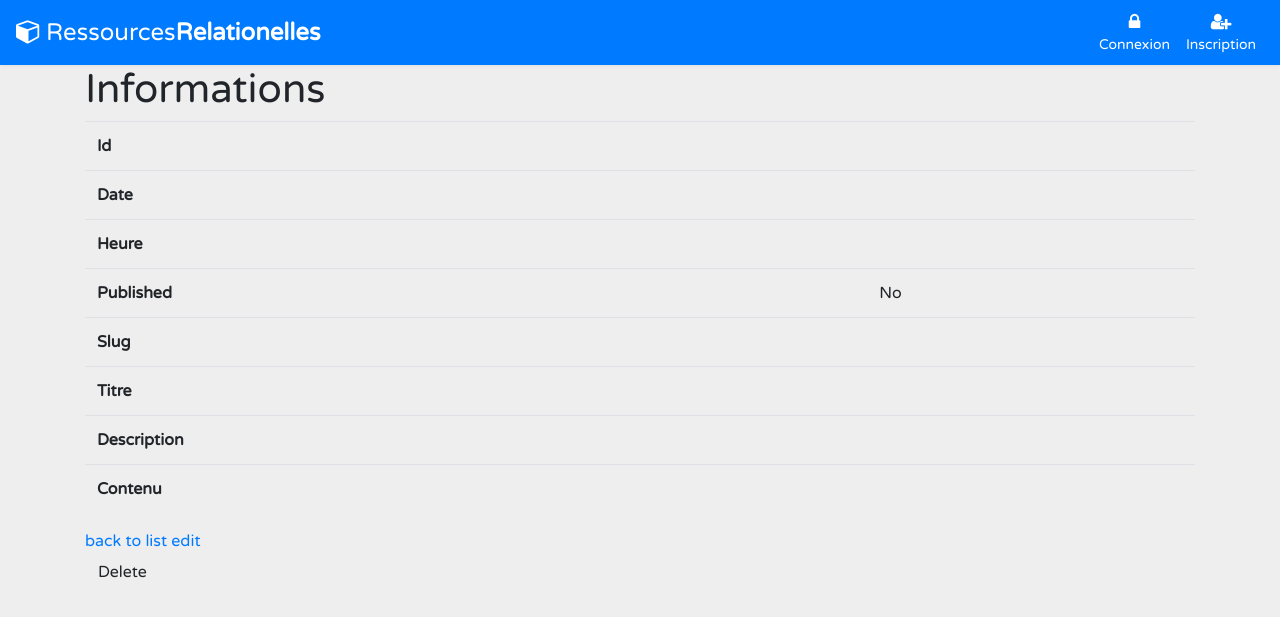
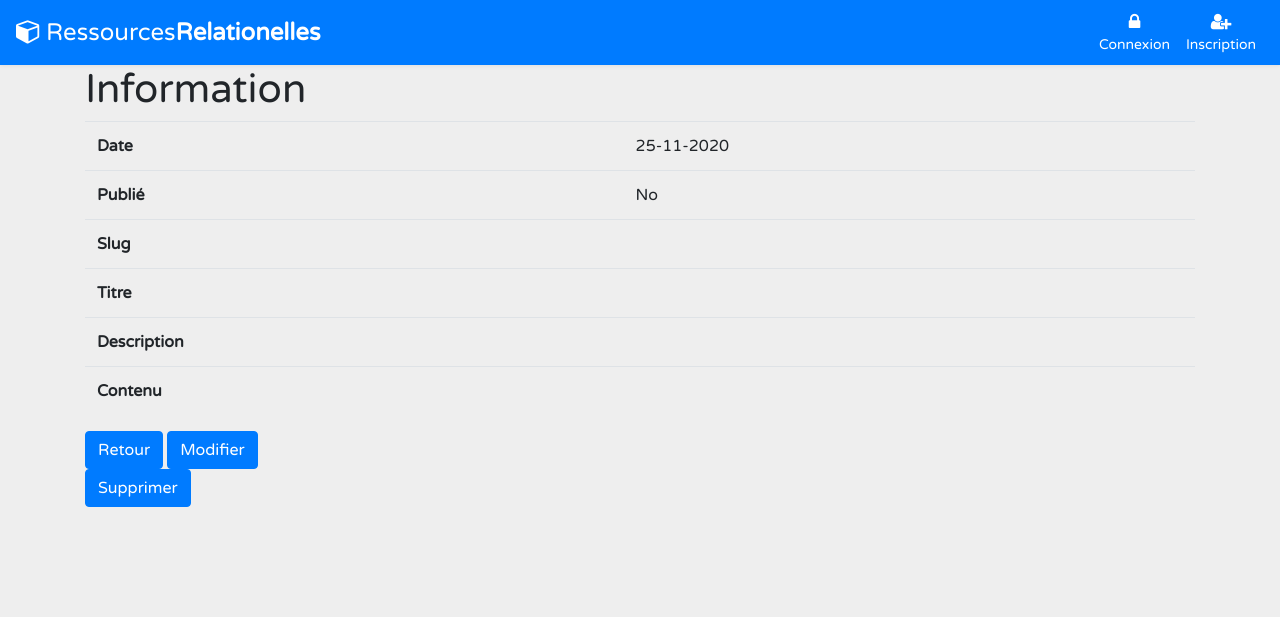
Before and after one commit to WillySterr/RessourcesRelationnelles, a Symfony app: template projet_fil_rouge/templates/informations/show.html.twig in a window 1280 px wide. Shown: the top 617 px of the page. Run offline with Twig, Linux system fonts and the light colour scheme; the template is opened without the code that fills it, so the values that code supplies are empty; some libraries are stand-ins or nearby versions.

Commit message:
Update informations

```diff
--- a/projet_fil_rouge/src/Controller/InformationsController.php
+++ b/projet_fil_rouge/src/Controller/InformationsController.php
@@ -63,7 +63,7 @@
     }
 
     /**
-     * @Route("/{id}/edit", name="informations_edit", methods={"GET","POST"})
+     * @Route("/{slug}", name="informations_edit", methods={"GET","POST"})
      */
     public function edit(Request $request, Informations $information): Response
     {
--- a/projet_fil_rouge/src/Form/InformationsType.php
+++ b/projet_fil_rouge/src/Form/InformationsType.php
@@ -14,8 +14,6 @@
     public function buildForm(FormBuilderInterface $builder, array $options)
     {
         $builder
-            ->add('date')
-            ->add('heure')
             ->add('published')
             ->add('titre')
             ->add('description')
@@ -23,7 +21,7 @@
             ->add('category', EntityType::class, [
                 'class' => Category::class,
                 "choice_label" => "name",
-                'multiple'=> true,
+                'multiple' => true,
                 'expanded' => true
             ]);
     }
--- a/projet_fil_rouge/templates/informations/_delete_form.html.twig
+++ b/projet_fil_rouge/templates/informations/_delete_form.html.twig
@@ -1,5 +1,5 @@
-<form method="post" action="{{ path('informations_delete', {'id': information.id}) }}" onsubmit="return confirm('Are you sure you want to delete this item?');">
+<form method="post" action="{{ path('informations_delete', {'id': information.id}) }}" onsubmit="return confirm('Etes vous sûr de vouloir supprimer?');">
     <input type="hidden" name="_method" value="DELETE">
     <input type="hidden" name="_token" value="{{ csrf_token('delete' ~ information.id) }}">
-    <button class="btn">Delete</button>
+    <button class="btn btn-primary">Supprimer</button>
 </form>
--- a/projet_fil_rouge/templates/informations/show.html.twig
+++ b/projet_fil_rouge/templates/informations/show.html.twig
@@ -1,26 +1,22 @@
 {% extends 'base.html.twig' %}
 
-{% block title %}Informations{% endblock %}
+{% block title %}Information{% endblock %}
 
 {% block body %}
-    <h1>Informations</h1>
+    <h1>Information</h1>
 
     <table class="table">
         <tbody>
             <tr>
-                <th>Id</th>
-                <td>{{ information.id }}</td>
+                <th>Date</th>
+                <td>{% if information.updatedAt != null %}
+                    {{ information.updatedAt|date('d-m-Y')  }}
+                {% else %}
+                    {{ information.createdAt|date('d-m-Y')  }}
+                {% endif %}</td>
             </tr>
             <tr>
-                <th>Date</th>
-                <td>{{ information.date ? information.date|date('Y-m-d') : '' }}</td>
-            </tr>
-            <tr>
-                <th>Heure</th>
-                <td>{{ information.heure ? information.heure|date('H:i:s') : '' }}</td>
-            </tr>
-            <tr>
-                <th>Published</th>
+                <th>Publié</th>
                 <td>{{ information.published ? 'Yes' : 'No' }}</td>
             </tr>
             <tr>
@@ -42,9 +38,9 @@
         </tbody>
     </table>
 
-    <a href="{{ path('informations_index') }}">back to list</a>
+    <a class="btn btn-primary" href="{{ path('informations_index') }}">Retour</a>
 
-    <a href="{{ path('informations_edit', {'id': information.id}) }}">edit</a>
+    <a class="btn btn-primary" href="{{ path('informations_edit', {'id': information.id}) }}">Modifier</a>
 
     {{ include('informations/_delete_form.html.twig') }}
 {% endblock %}
```
Also changed, not shown: projet_fil_rouge/src/Entity/Informations.php (+18 -5 lines), projet_fil_rouge/templates/informations/edit.html.twig (+4 -4 lines), projet_fil_rouge/templates/informations/index.html.twig (+13 -12 lines).
